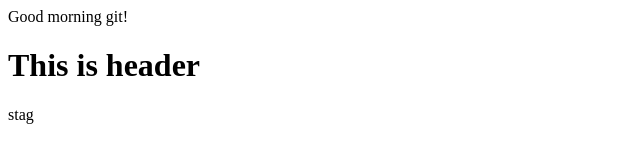
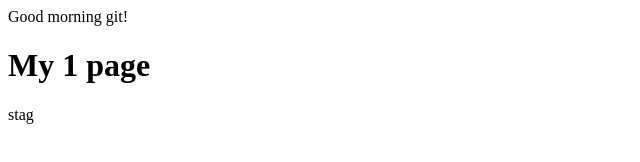
Before and after one commit to gom31/pro1, a plain HTML site: page index.html in a window 1280 px wide. Shown: the whole page, without its empty margins (0-640 px from the left). Drawn offline with Linux system fonts and the light colour scheme.

Commit message:
Modified content h1

```diff
--- a/index.html
+++ b/index.html
@@ -7,6 +7,6 @@
 </head>
 <body>
     Good morning git!
-    <h1> This is header </h1>
+    <h1> My 1 page </h1>
 </body>
 </html>stag
```
